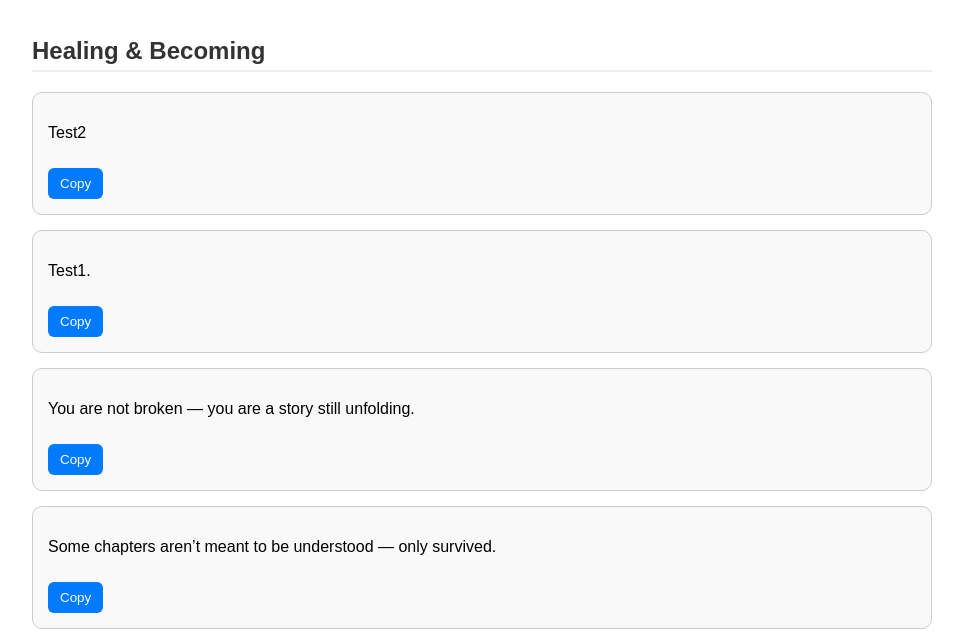
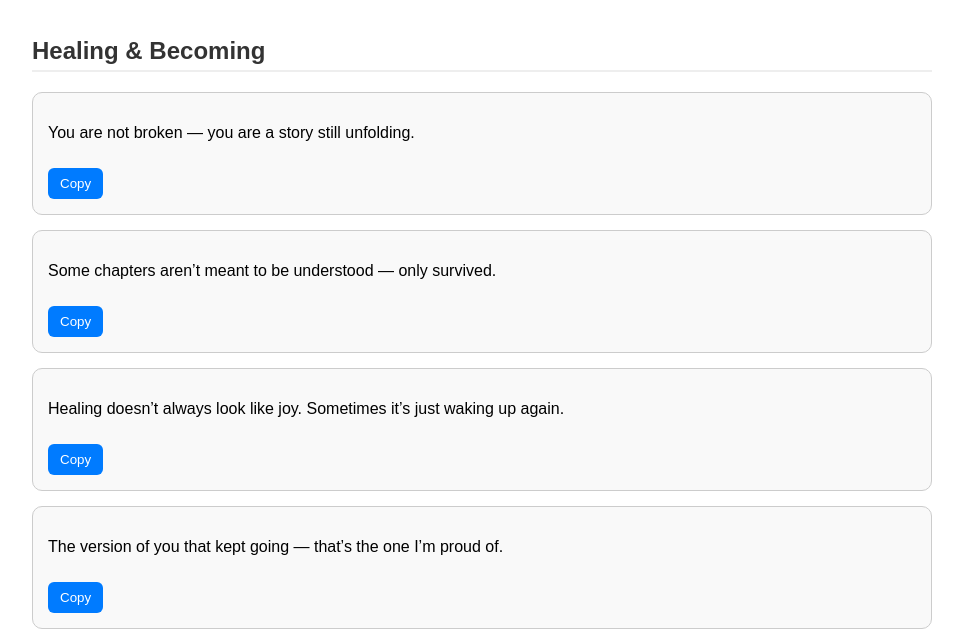
Before and after one commit to jahh781/Hazel-quotes, a plain HTML site: page index.html in a window 1280 px wide. Shown: the part 81-722 px from the top of the page, without its empty margins (158-1121 px from the left). Drawn offline with Linux system fonts and the light colour scheme.

Commit message:
Add files via upload

```diff
--- a/index.html
+++ b/index.html
@@ -58,18 +58,6 @@
 <body>
   <h1>Soul-Stirring Quotes</h1>
 <h2>Healing & Becoming</h2>
-
-<div class="card">
-  <p id="quote1">Test2</p>
-  <button onclick="copyToClipboard('quote1', 'msg1')">Copy</button>
-  <span class="copied-message" id="msg1">Copied!</span>
-</div>
-
-<div class="card">
-  <p id="quote1">Test1.</p>
-  <button onclick="copyToClipboard('quote1', 'msg1')">Copy</button>
-  <span class="copied-message" id="msg1">Copied!</span>
-</div>
 
 <div class="card">
   <p id="quote1">You are not broken — you are a story still unfolding.</p>
```
